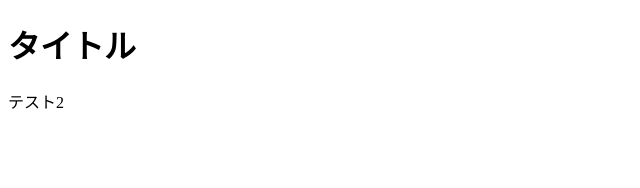
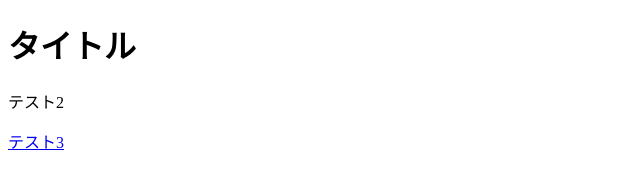
Before and after one commit to Mino-S-net/test, a plain HTML site: page index.html in a window 1280 px wide. Shown: the full height of the page, 0-640 px from the left. Drawn offline with Linux system fonts and the light colour scheme.

Commit message:
Update index.html

```diff
--- a/index.html
+++ b/index.html
@@ -9,6 +9,7 @@
 <body>
   <h1>タイトル</h1>
   <p>テスト2</p>
+  <p><a href="wp-plugins.html">テスト3</a></p>
 
 </body>
 </html>
```
